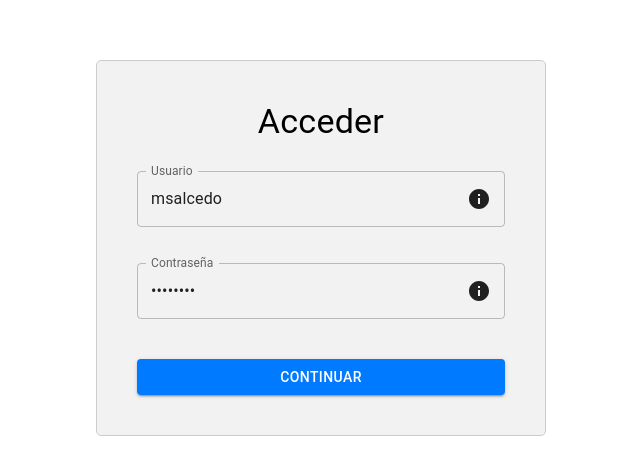
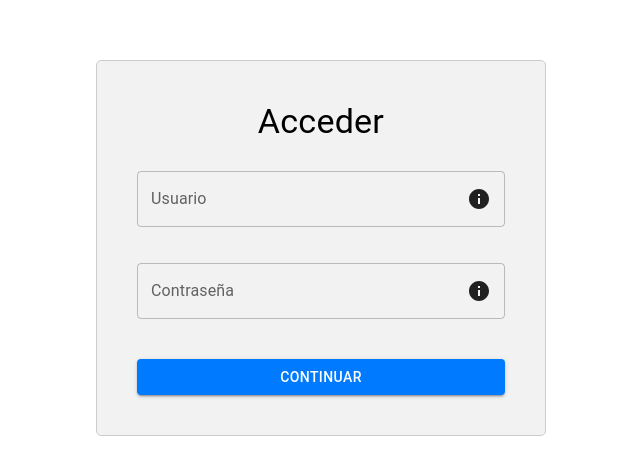
Before and after one commit to msalcedo19/frn_invoicer, a Next.js app: page /login in a window 1280 px wide. Shown: the part 190-664 px from the top of the page, without its empty margins (319-959 px from the left). Built offline with nearby package versions, Linux system fonts and the light colour scheme.

Commit message:
login user hardcoded

```diff
--- a/pages/login/index.tsx
+++ b/pages/login/index.tsx
@@ -4,16 +4,21 @@ import InfoIcon from "@mui/icons-material/Info";
 import { useDispatch } from "react-redux";
 import { sendMessageAction } from "@/pages/index";
 import { userService } from "@/src/user";
-import Router from "next/router";
 
 const LoginForm = () => {
-  const [username, setUsername] = useState("msalcedo");
-  const [password, setPassword] = useState("msalcedo");
+  const [username, setUsername] = useState<string>();
+  const [password, setPassword] = useState<string>();
 
   const dispatch = useDispatch();
   const handleSubmit = (e: React.FormEvent) => {
     e.preventDefault();
-    userService.login(username, password, dispatch);
+    if (username && password) userService.login(username, password, dispatch);
+    else
+      sendMessageAction(
+        "warning",
+        "Rellena todos los campos e intentalo nuevamente",
+        dispatch
+      );
   };
 
   return (
```
